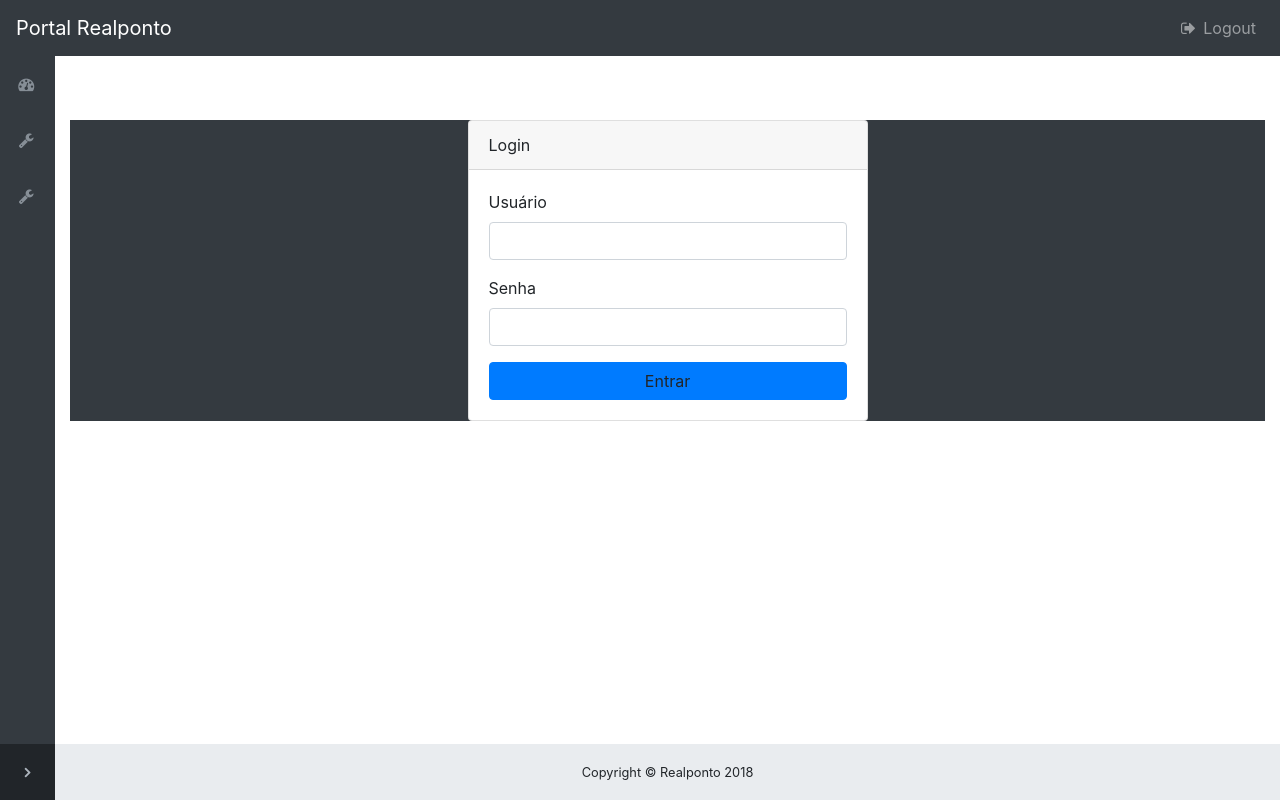
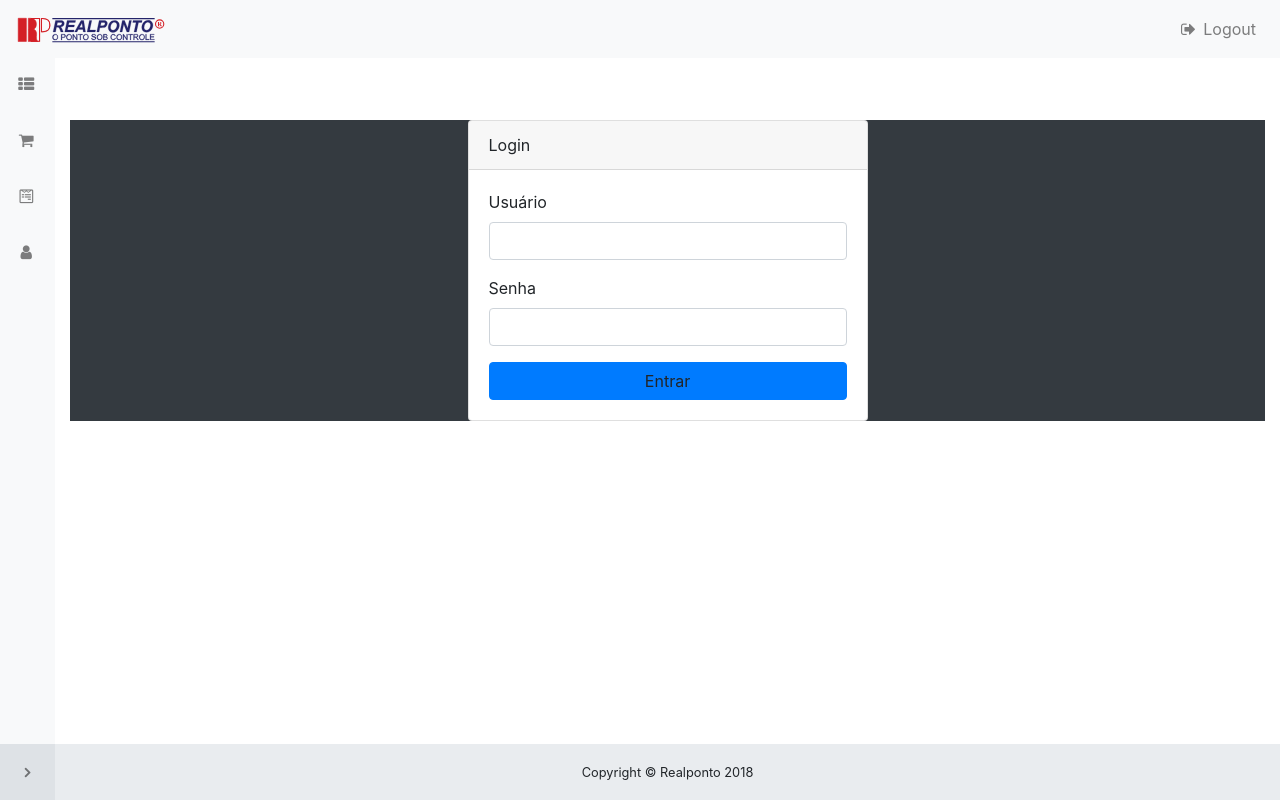
Before and after one commit to felipefrancischetto/portal-meat, an Angular app: page /login in a window 1280 px wide. Built offline with nearby package versions, Linux system fonts and the light colour scheme.

Commit message:
reafactor: added new routes in header.

```diff
--- a/db/db.json
+++ b/db/db.json
@@ -1,10 +1,5 @@
 {
   "alimentos": [
-    {
-      "id": 1,
-      "tipo": "proteína",
-      "nome": "file de frango"
-    },
     {
       "id": 5,
       "tipo": "salada",
@@ -49,6 +44,11 @@
       "nome": "feijão",
       "tipo": "acompanhamento",
       "id": 14
+    },
+    {
+      "nome": "filé de frango",
+      "tipo": "proteína",
+      "id": 15
     }
   ],
   "cardapios": [
@@ -231,7 +231,39 @@
       "id": 1,
       "diaSemana": "Segunda-Feira",
       "cardapio": {
-        "nome": "Filé de Frango"
+        "nome": "Filé de Frango",
+        "alimentos": [
+          {
+            "id": 1,
+            "tipo": "proteína",
+            "nome": "file de frango"
+          },
+          {
+            "id": 1,
+            "tipo": "acompanhamento",
+            "nome": "arroz"
+          },
+          {
+            "id": 5,
+            "tipo": "salada",
+            "nome": "tomate"
+          },
+          {
+            "id": 6,
+            "tipo": "salada",
+            "nome": "vinagrete"
+          },
+          {
+            "id": 7,
+            "tipo": "sobremesa",
+            "nome": "canjica"
+          },
+          {
+            "id": 8,
+            "tipo": "sobremesa",
+            "nome": "arroz doce"
+          }
+        ]
       }
     },
     {
@@ -294,7 +326,6 @@
             "tipo": "proteína",
             "nome": "file de frango"
           },
-
           {
             "id": 1,
             "tipo": "acompanhamento",
--- a/src/app/pages/home/home.component.ts
+++ b/src/app/pages/home/home.component.ts
@@ -1,9 +1,9 @@
-import { Alimento } from './../../models/models';
 import { Component, OnInit } from '@angular/core';
-
 import 'rxjs/add/operator/filter';
 
 import { CardapioAssociado } from '../../models/models';
+import { Alimento } from './../../models/models';
+
 import { AlmocoService } from '../../provideres/almoco.service';
 
 @Component({
@@ -13,8 +13,8 @@
 })
 export class HomeComponent implements OnInit {
 
+  public cardapioAssociado;
   public hoje = new Date();
-  public cardapioAssociado;
 
   constructor(private almocoService: AlmocoService) { }
 
@@ -33,11 +33,11 @@
   parseCardapio(cardapio) {
     const filterAlimentoByType = tipo => (alimento) => alimento.tipo === tipo;
     const parse = {
-      diaSemana: cardapio.diaSemana,
-      proteinas: cardapio.cardapio.alimentos.filter(filterAlimentoByType('proteína')),
+      diaSemana:       cardapio.diaSemana,
+      proteinas:       cardapio.cardapio.alimentos.filter(filterAlimentoByType('proteína')),
       acompanhamentos: cardapio.cardapio.alimentos.filter(filterAlimentoByType('acompanhamento')),
-      saladas: cardapio.cardapio.alimentos.filter(filterAlimentoByType('salada')),
-      sobremesas: cardapio.cardapio.alimentos.filter(filterAlimentoByType('sobremesa')),
+      saladas:         cardapio.cardapio.alimentos.filter(filterAlimentoByType('salada')),
+      sobremesas:      cardapio.cardapio.alimentos.filter(filterAlimentoByType('sobremesa')),
     };
     return parse;
   }
--- a/src/app/provideres/almoco.service.ts
+++ b/src/app/provideres/almoco.service.ts
@@ -15,6 +15,12 @@
 export class AlmocoService {
   constructor(private http: Http) { }
 
+  getAlmocos(): Observable<any[]> {
+    return this.http.get(`${API}/almocos`)
+      .map(res => res.json())
+      .catch(ErrorHandler.handleError);
+  }
+
   getCardapiosAssociados(): Observable<any[]> {
     return this.http.get(`${API}/cardapiosAssociados`)
       .map(res => res.json())
--- a/src/app/shared/components/header/header.component.html
+++ b/src/app/shared/components/header/header.component.html
@@ -1,5 +1,7 @@
-<nav class="navbar navbar-expand-lg navbar-dark bg-dark fixed-top" id="mainNav">
-  <a class="navbar-brand" [routerLink]="['/']">Portal Realponto</a>
+<nav class="navbar navbar-expand-lg navbar-light bg-light fixed-top" id="mainNav">
+  <a class="navbar-brand" [routerLink]="['/']">
+    <img src="assets/icons/logo-realponto.svg">
+  </a>
   <button class="navbar-toggler navbar-toggler-right" type="button" data-toggle="collapse" data-target="#navbarResponsive"
     aria-controls="navbarResponsive" aria-expanded="false" aria-label="Toggle navigation">
     <span class="navbar-toggler-icon"></span>
@@ -7,33 +9,55 @@
   <div class="collapse navbar-collapse" id="navbarResponsive">
     <ul class="navbar-nav navbar-sidenav" id="exampleAccordion">
 
-      <li class="nav-item" data-toggle="tooltip" data-placement="right" title="Dashboard">
+      <li class="nav-item" data-toggle="tooltip" data-placement="right" title="Almoço">
         <a class="nav-link" [routerLink]="['/']">
-          <i class="fa fa-fw fa-dashboard"></i>
-          <span class="nav-link-text">Menu</span>
+          <i class="fa fa-fw fa-th-list"></i>
+          <span class="nav-link-text">Dashboard</span>
         </a>
       </li>
 
-      <li class="nav-item" data-toggle="tooltip" data-placement="right" title="Components">
+      <li class="nav-item" data-toggle="tooltip" data-placement="right" title="Alimentos">
+        <a class="nav-link" [routerLink]="['alimentos/novo']">
+          <i class="fa fa-fw fa-shopping-cart"></i>
+          <span class="nav-link-text">Alimentos</span>
+        </a>
+      </li>
+
+      <li class="nav-item" data-toggle="tooltip" data-placement="right" title="Cardapios">
         <a class="nav-link nav-link-collapse collapsed" data-toggle="collapse" href="#collapseComponents" data-parent="#exampleAccordion">
-          <i class="fa fa-fw fa-wrench"></i>
-          <span class="nav-link-text">Cardápio</span>
+          <i class="fa fa-fw fa-wpforms"></i>
+          <span class="nav-link-text">Cardápios</span>
         </a>
         <ul class="sidenav-second-level collapse" id="collapseComponents">
           <li>
-            <a [routerLink]="['/cardapios/novo']">Novo</a>
+            <a [routerLink]="['/cardapios/novo']">
+              <i class="fa fa-plus"></i> Novo
+            </a>
+          </li>
+
+          <li>
+            <a [routerLink]="['/cardapios/gerenciar']">
+              <i class="fa fa-edit"></i> Gerenciar
+            </a>
           </li>
         </ul>
       </li>
 
-      <li class="nav-item" data-toggle="tooltip" data-placement="right" title="Components">
+      <li class="nav-item" data-toggle="tooltip" data-placement="right" title="Funcionarios">
         <a class="nav-link nav-link-collapse collapsed" data-toggle="collapse" href="#collapseAlimentos" data-parent="#exampleAccordion">
-          <i class="fa fa-fw fa-wrench"></i>
-          <span class="nav-link-text">Alimento</span>
+          <i class="fa fa-fw fa-user"></i>
+          <span class="nav-link-text">Funcionarios</span>
         </a>
         <ul class="sidenav-second-level collapse" id="collapseAlimentos">
           <li>
-            <a [routerLink]="['alimentos/novo']">Novo</a>
+            <a [routerLink]="['usuarios/novo']">
+              <i class="fa fa-plus"></i> Novo
+            </a>
+          </li>
+          <li>
+            <a [routerLink]="['usuarios/gerenciar']">
+              <i class="fa fa-edit"></i> Gerenciar
+            </a>
           </li>
         </ul>
       </li>
--- a/src/app/shared/components/header/header.component.scss
+++ b/src/app/shared/components/header/header.component.scss
@@ -0,0 +1,5 @@
+.navbar-brand {
+  img {
+    height: 30px;
+  }
+}
```
Also changed, not shown: src/app/models/models.ts (+8 -1 lines), src/assets/icons/logo-realponto.svg (added).
